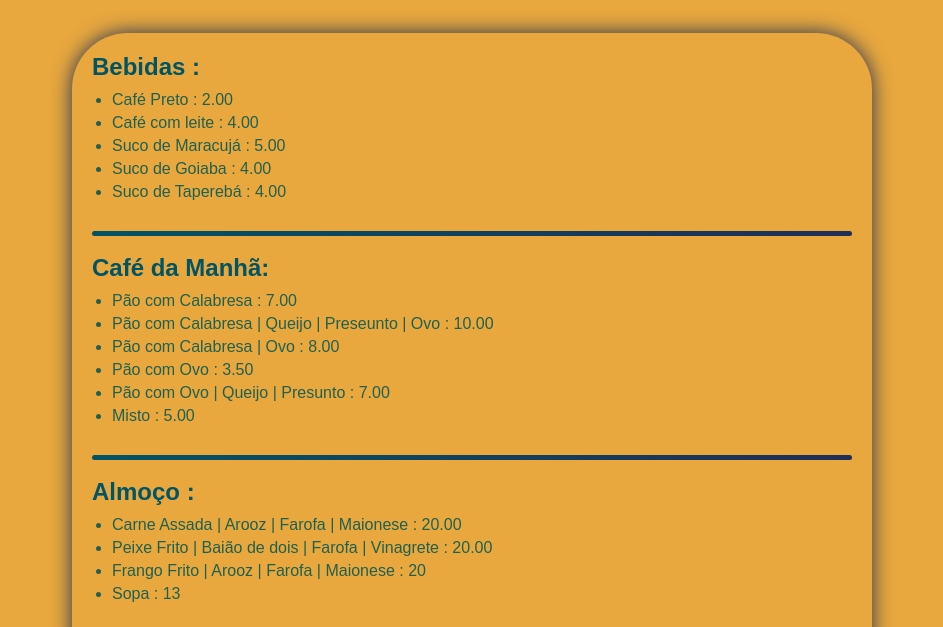
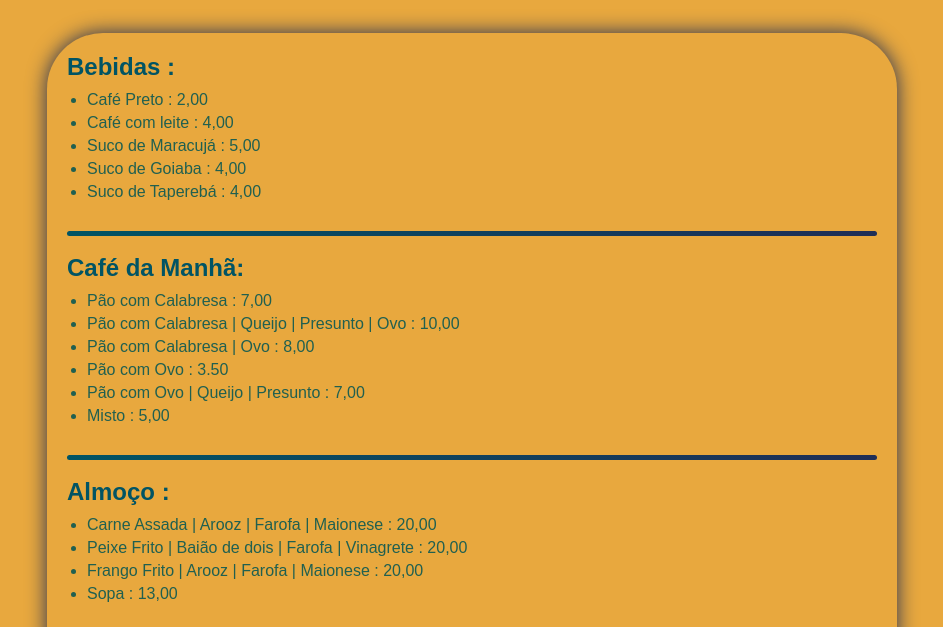
Before and after one commit to PedroRafael13/Star-Wars-Menu, a plain HTML site: page index.html in a window 1280 px wide. Shown: the part 80-707 px from the top of the page, without its empty margins (168-1111 px from the left). Drawn offline with Linux system fonts and the light colour scheme; a web font is replaced by a local one.

Commit message:
teste final

```diff
--- a/index.html
+++ b/index.html
@@ -24,11 +24,11 @@
       <section>
         <h2>Bebidas :</h2>
         <ul>
-          <li class="lista">Café Preto : 2.00</li>
-          <li class="lista">Café com leite : 4.00</li>
-          <li class="lista">Suco de Maracujá : 5.00</li>
-          <li class="lista">Suco de Goiaba : 4.00</li>
-          <li class="lista">Suco de Taperebá : 4.00</li>
+          <li class="lista">Café Preto : 2,00</li>
+          <li class="lista">Café com leite : 4,00</li>
+          <li class="lista">Suco de Maracujá : 5,00</li>
+          <li class="lista">Suco de Goiaba : 4,00</li>
+          <li class="lista">Suco de Taperebá : 4,00</li>
         </ul>
       </section>
 
@@ -38,14 +38,14 @@
         <br />
         <h2>Café da Manhã:</h2>
         <ul>
-          <li class="lista">Pão com Calabresa : 7.00</li>
+          <li class="lista">Pão com Calabresa : 7,00</li>
           <li class="lista">
-            Pão com Calabresa | Queijo | Preseunto | Ovo : 10.00
+            Pão com Calabresa | Queijo | Presunto | Ovo : 10,00
           </li>
-          <li class="lista">Pão com Calabresa | Ovo : 8.00</li>
+          <li class="lista">Pão com Calabresa | Ovo : 8,00</li>
           <li class="lista">Pão com Ovo : 3.50</li>
-          <li class="lista">Pão com Ovo | Queijo | Presunto : 7.00</li>
-          <li class="lista">Misto : 5.00</li>
+          <li class="lista">Pão com Ovo | Queijo | Presunto : 7,00</li>
+          <li class="lista">Misto : 5,00</li>
         </ul>
       </section>
 
@@ -55,13 +55,15 @@
         <h2>Almoço :</h2>
         <ul>
           <li class="lista">
-            Carne Assada | Arooz | Farofa | Maionese : 20.00
+            Carne Assada | Arooz | Farofa | Maionese : 20,00
           </li>
           <li class="lista">
-            Peixe Frito | Baião de dois | Farofa | Vinagrete : 20.00
+            Peixe Frito | Baião de dois | Farofa | Vinagrete : 20,00
           </li>
-          <li class="lista">Frango Frito | Arooz | Farofa | Maionese : 20</li>
-          <li class="lista">Sopa : 13</li>
+          <li class="lista">
+            Frango Frito | Arooz | Farofa | Maionese : 20,00
+          </li>
+          <li class="lista">Sopa : 13,00</li>
         </ul>
       </section>
 
--- a/style.css
+++ b/style.css
@@ -20,7 +20,7 @@ h1 {
 }
 
 main {
-  max-width: 800px;
+  max-width: 850px;
   margin: 28px auto;
   padding: 20px;
   border-radius: 56px;
@@ -94,12 +94,14 @@ p {
   width: 65px;
 }
 
-@media screen and (max-width:720px) {
+@media screen and (max-width:610px) {
   .pix {
     margin-left: 26px;
     height: 240px;
-    margin-top: 145px;
-
   }
 
+  section {
+    height: auto;
+    width: auto;
+  }
 }
```
